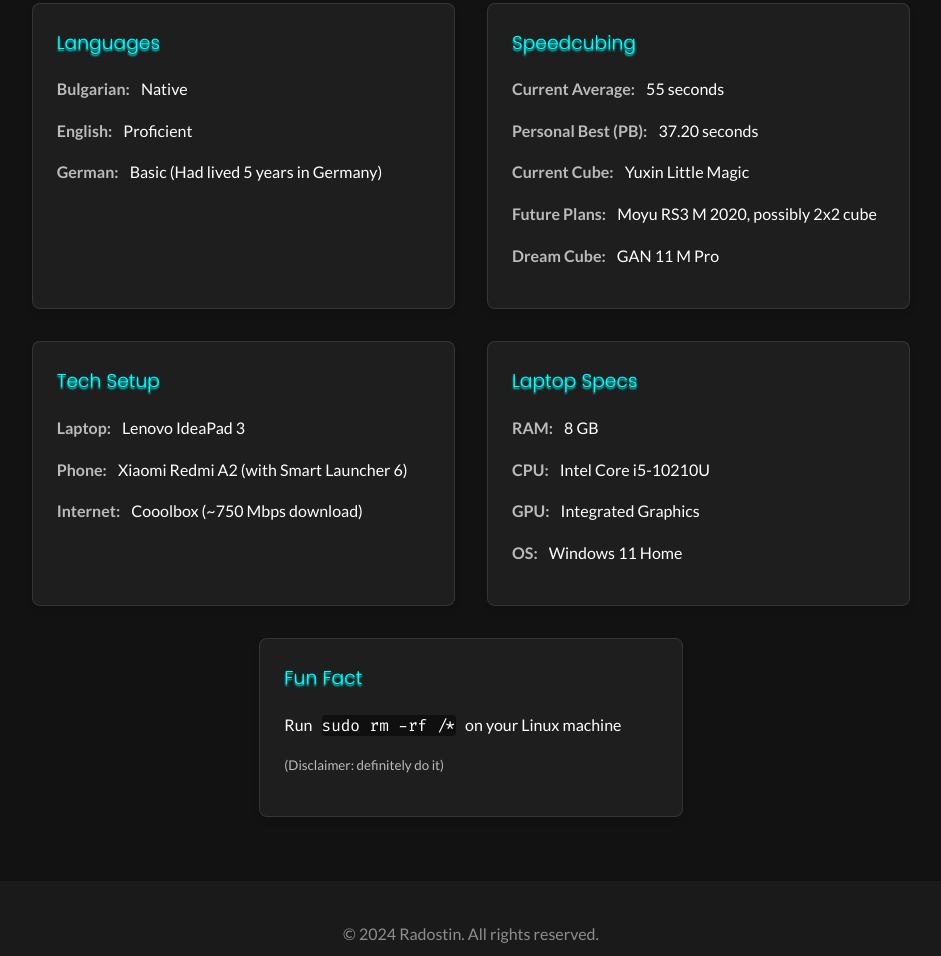
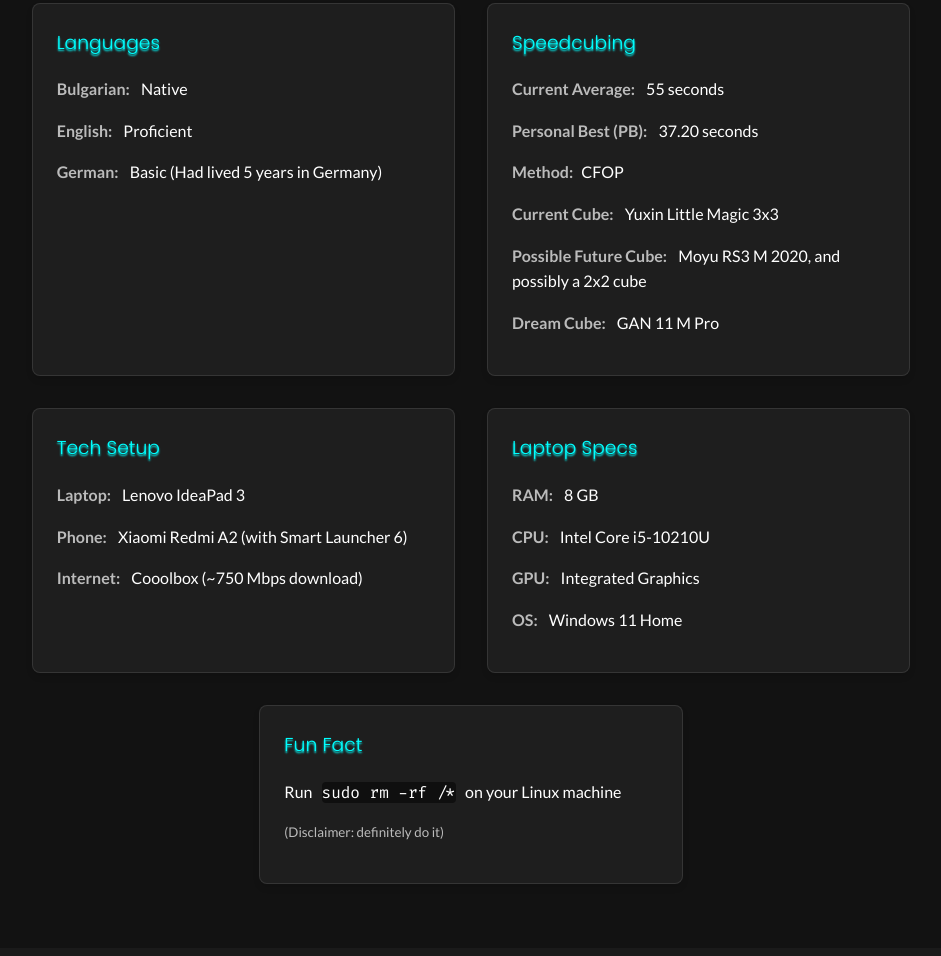
Before and after one commit to gitRadostin/gitradostin.github.io, a plain HTML site: page index.html in a window 1280 px wide. Shown: the part 903-1859 px from the top of the page, without its empty margins (169-1110 px from the left). Drawn offline with Linux system fonts and the light colour scheme.

Commit message:
speedcubing changes

```diff
--- a/index.html
+++ b/index.html
@@ -175,8 +175,9 @@ footer p {
             <h3>Speedcubing</h3>
             <p><label>Current Average:</label> 55 seconds</p>
             <p><label>Personal Best (PB):</label> 37.20 seconds</p>
-            <p><label>Current Cube:</label> Yuxin Little Magic</p>
-            <p><label>Future Plans:</label> Moyu RS3 M 2020, possibly 2x2 cube</p>
+            <p><label>Method:</label>CFOP</p>
+            <p><label>Current Cube:</label> Yuxin Little Magic 3x3</p>
+            <p><label>Possible Future Cube:</label> Moyu RS3 M 2020, and possibly a 2x2 cube</p>
             <p><label>Dream Cube:</label> GAN 11 M Pro</p>
         </div>
 
```
